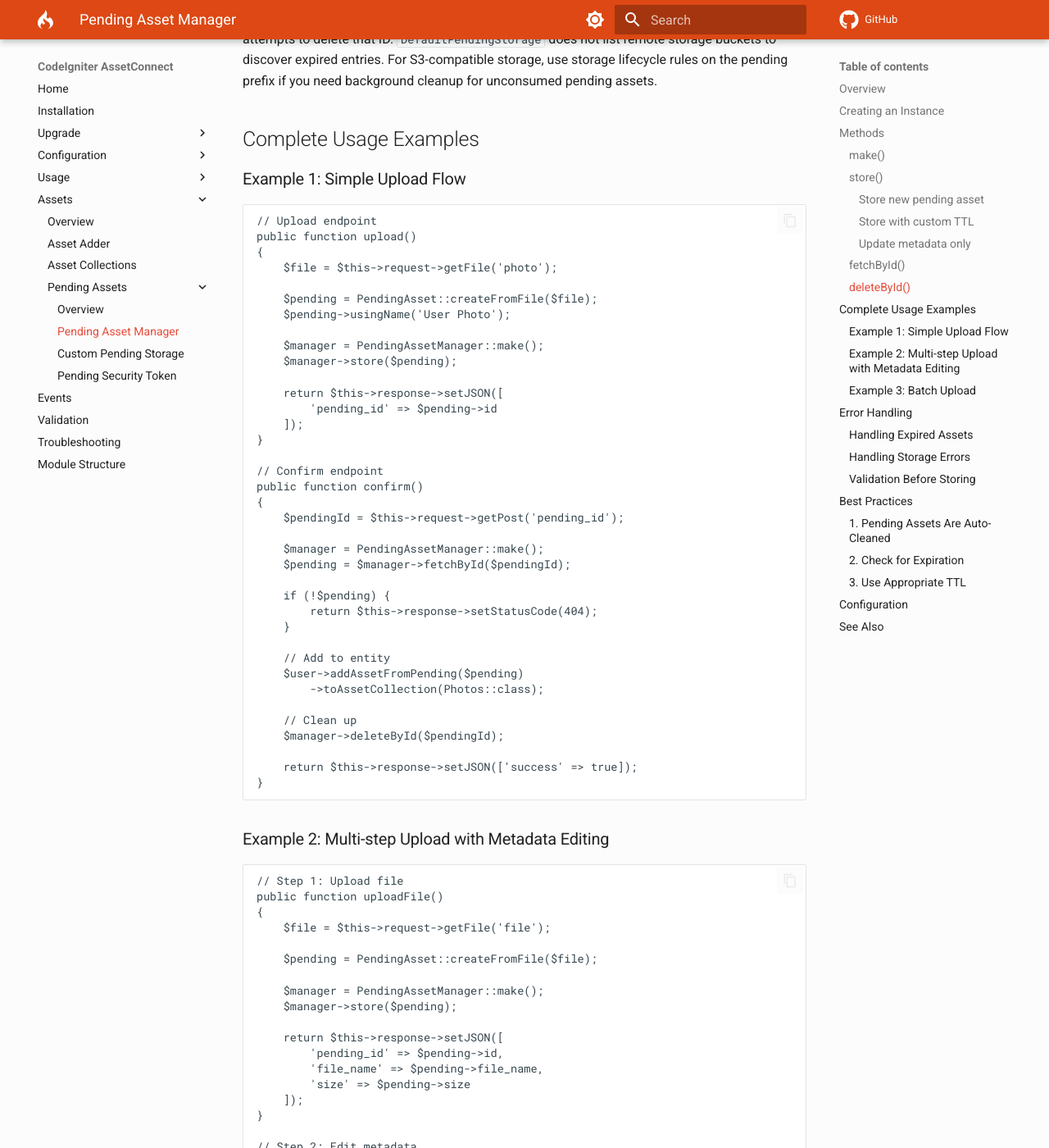
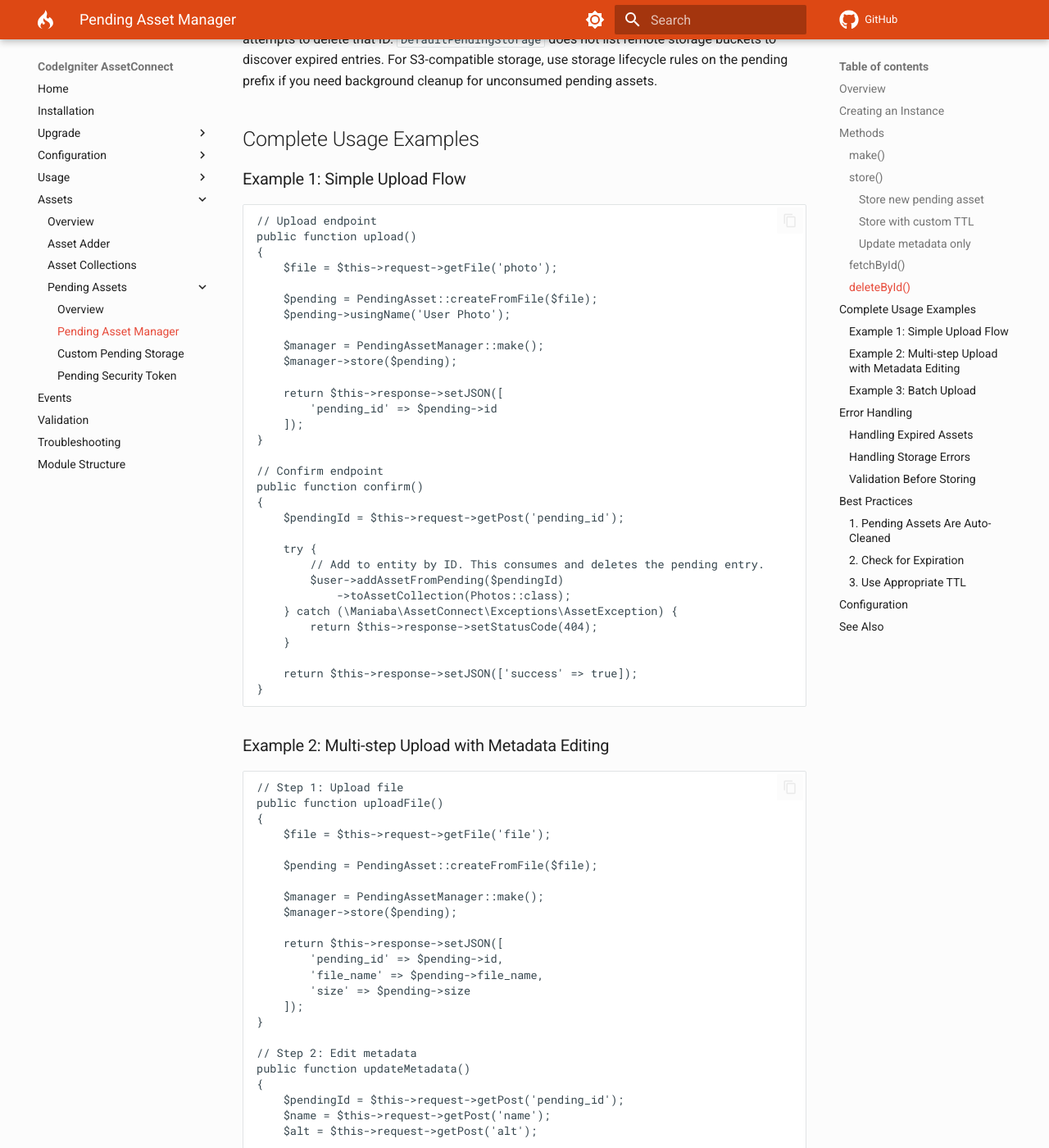
Before and after one commit to maniaba/asset-connect, an MkDocs documentation site: the page built from docs/pending-asset-manager.md, in a window 1280 px wide and 1400 px high, scrolled down 3841 px. Shown: the whole window at 82% size. Built offline with MkDocs 1.6.1 and Material for MkDocs 9.7.7, drawn with Linux system fonts in a browser that asks for light colours; comment, search, counter and statistics services are not loaded; the version menu is left out; a style sheet for code colours, icons or effects is not loaded; some of the changed text lies outside the part shown.

```diff
--- a/docs/pending-asset-manager.md
+++ b/docs/pending-asset-manager.md
@@ -208,19 +208,13 @@ public function confirm()
 {
     $pendingId = $this->request->getPost('pending_id');
 
-    $manager = PendingAssetManager::make();
-    $pending = $manager->fetchById($pendingId);
-
-    if (!$pending) {
+    try {
+        // Add to entity by ID. This consumes and deletes the pending entry.
+        $user->addAssetFromPending($pendingId)
+            ->toAssetCollection(Photos::class);
+    } catch (\Maniaba\AssetConnect\Exceptions\AssetException) {
         return $this->response->setStatusCode(404);
     }
-
-    // Add to entity
-    $user->addAssetFromPending($pending)
-        ->toAssetCollection(Photos::class);
-
-    // Clean up
-    $manager->deleteById($pendingId);
 
     return $this->response->setJSON(['success' => true]);
 }
@@ -274,15 +268,12 @@ public function confirmUpload()
 {
     $pendingId = $this->request->getPost('pending_id');
 
-    $manager = PendingAssetManager::make();
-    $pending = $manager->fetchById($pendingId);
-
-    if (!$pending) {
+    try {
+        $user->addAssetFromPending($pendingId)
+            ->toAssetCollection(Images::class);
+    } catch (\Maniaba\AssetConnect\Exceptions\AssetException) {
         return $this->response->setStatusCode(404);
     }
-
-    $user->addAssetFromPending($pending)
-        ->toAssetCollection(Images::class);
 
     return $this->response->setJSON(['success' => true]);
 }
@@ -317,17 +308,14 @@ public function batchUpload()
 public function confirmBatch()
 {
     $pendingIds = $this->request->getPost('pending_ids');
-    $manager = PendingAssetManager::make();
 
     foreach ($pendingIds as $pendingId) {
-        $pending = $manager->fetchById($pendingId);
-
-        if (!$pending) {
-            continue; // Skip expired or invalid
+        try {
+            $product->addAssetFromPending($pendingId)
+                ->toAssetCollection(ProductImages::class);
+        } catch (\Maniaba\AssetConnect\Exceptions\AssetException) {
+            continue; // Skip expired, invalid, or already consumed IDs
         }
-
-        $product->addAssetFromPending($pending)
-            ->toAssetCollection(ProductImages::class);
     }
 
     return $this->response->setJSON(['success' => true]);
```
Also changed, not shown: other parts of docs/pending-asset-manager.md (+1 -1 lines), docs/pending-security-token.md (+3 -3 lines), docs/pending.md (+14 -10 lines), docs/upgrade-2.1.md (+3 -3 lines), docs/upgrade-3.0.md (+37 -0 lines).
